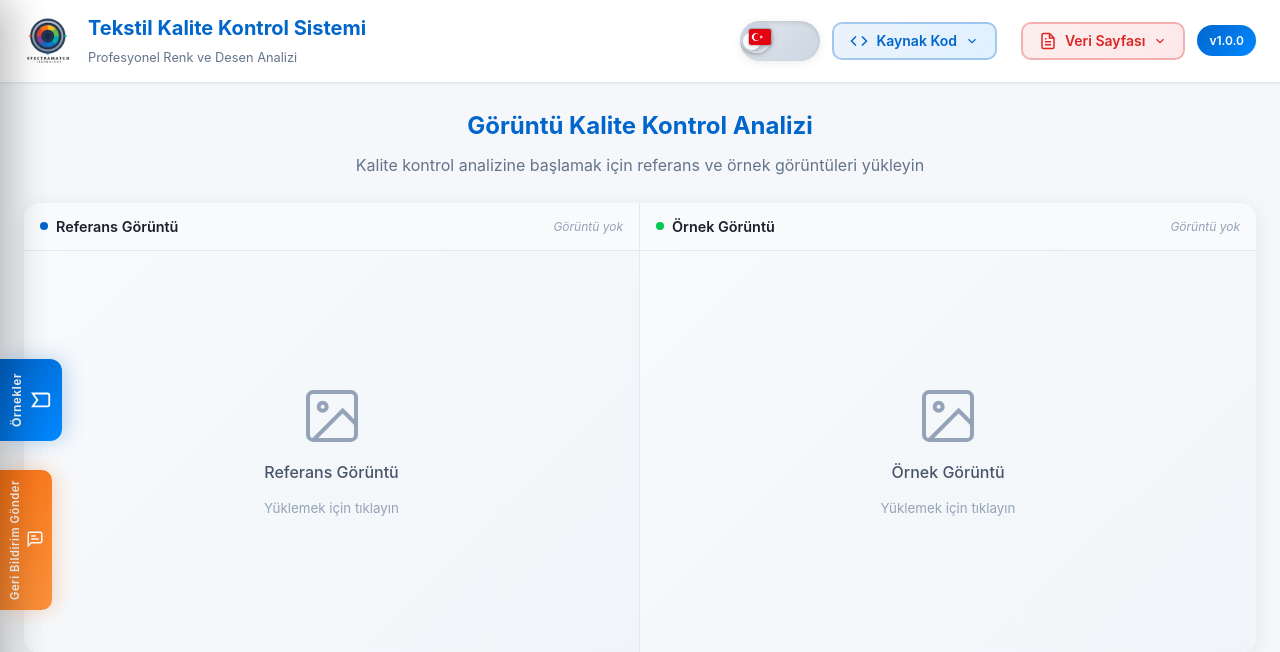
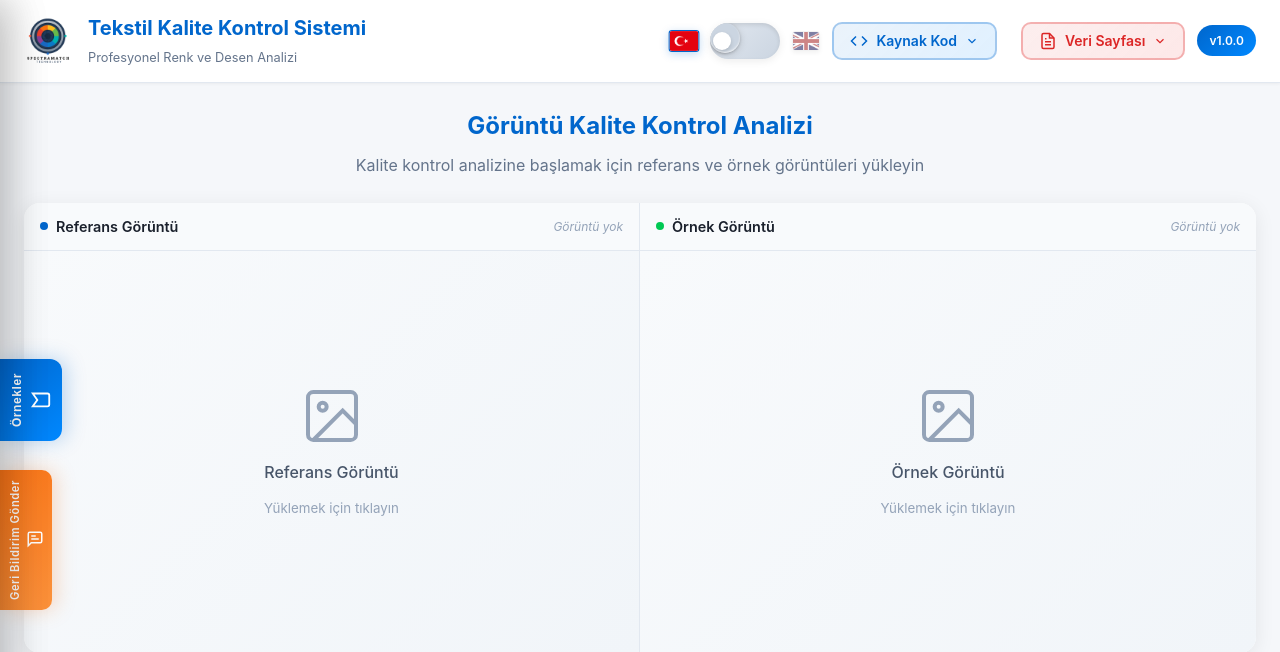
Before and after one commit to algamel98/SPECTRAMATCH, a Flask app: page / in a window 1280 px wide; the page is wider, and only the part inside the window is pictured. Shown: the top 652 px of that part. Run offline with Flask 3, Linux system fonts and the light colour scheme.

Commit message:
Redesign language toggle: flags positioned outside toggle button
- Moved Turkish and English flags to be positioned next to toggle button
- Flags are now always visible (Turkish left, English right)
- Active flag is highlighted and scaled, inactive flag is dimmed
- Improved visual feedback and user experience

```diff
--- a/static/css/main.css
+++ b/static/css/main.css
@@ -80,22 +80,74 @@ body {
     align-items: center;
 }
 
+.language-toggle-wrapper {
+    display: flex;
+    align-items: center;
+    gap: 12px;
+}
+
+.toggle-flag-side {
+    display: flex;
+    align-items: center;
+    justify-content: center;
+    width: 28px;
+    height: 20px;
+    transition: all 0.3s cubic-bezier(0.4, 0, 0.2, 1);
+    opacity: 0.5;
+    filter: grayscale(0.3);
+}
+
+.toggle-flag-side .flag-img {
+    width: 100%;
+    height: 100%;
+    object-fit: cover;
+    border-radius: 3px;
+    border: 1.5px solid rgba(0, 0, 0, 0.1);
+    box-shadow: 0 2px 4px rgba(0, 0, 0, 0.1);
+    transition: all 0.3s cubic-bezier(0.4, 0, 0.2, 1);
+}
+
+/* Active flag styling - Turkish selected */
+.language-toggle-wrapper.lang-tr-active .toggle-flag-tr {
+    opacity: 1;
+    filter: grayscale(0);
+    transform: scale(1.1);
+}
+
+.language-toggle-wrapper.lang-tr-active .toggle-flag-tr .flag-img {
+    border-color: #0066cc;
+    box-shadow: 0 2px 8px rgba(0, 102, 204, 0.25);
+}
+
+/* Active flag styling - English selected */
+.language-toggle-wrapper.lang-en-active .toggle-flag-en {
+    opacity: 1;
+    filter: grayscale(0);
+    transform: scale(1.1);
+}
+
+.language-toggle-wrapper.lang-en-active .toggle-flag-en .flag-img {
+    border-color: #0066cc;
+    box-shadow: 0 2px 8px rgba(0, 102, 204, 0.25);
+}
+
 .language-toggle-switch {
     position: relative;
-    width: 80px;
-    height: 40px;
+    width: 70px;
+    height: 36px;
     background: transparent;
     border: none;
     padding: 0;
     cursor: pointer;
     outline: none;
     -webkit-tap-highlight-color: transparent;
+    order: 2;
 }
 
 .language-toggle-switch:focus-visible {
     outline: 2px solid #0066cc;
     outline-offset: 2px;
-    border-radius: 24px;
+    border-radius: 20px;
 }
 
 .toggle-track {
@@ -103,7 +155,7 @@ body {
     width: 100%;
     height: 100%;
     background: linear-gradient(135deg, #e2e8f0 0%, #cbd5e1 100%);
-    border-radius: 24px;
+    border-radius: 20px;
     box-shadow:
         inset 0 2px 4px rgba(0, 0, 0, 0.1),
         0 2px 8px rgba(0, 0, 0, 0.08);
@@ -126,10 +178,10 @@ body {
 
 .toggle-slider {
     position: absolute;
-    top: 4px;
-    left: 4px;
-    width: 32px;
-    height: 32px;
+    top: 3px;
+    left: 3px;
+    width: 30px;
+    height: 30px;
     background: linear-gradient(135deg, #ffffff 0%, #f8fafc 100%);
     border-radius: 50%;
     box-shadow:
@@ -137,81 +189,45 @@ body {
         0 1px 3px rgba(0, 0, 0, 0.2),
         inset 0 -1px 2px rgba(255, 255, 255, 0.8);
     transition: transform 0.4s cubic-bezier(0.4, 0, 0.2, 1);
-    display: flex;
-    align-items: center;
-    justify-content: center;
     z-index: 2;
 }
 
 .language-toggle-switch.toggle-active .toggle-slider {
-    transform: translateX(40px);
+    transform: translateX(34px);
     box-shadow:
         0 3px 10px rgba(0, 102, 204, 0.25),
         0 1px 4px rgba(0, 102, 204, 0.2),
         inset 0 -1px 2px rgba(255, 255, 255, 0.9);
 }
 
-.toggle-flag {
-    position: absolute;
-    width: 24px;
-    height: 18px;
-    display: flex;
-    align-items: center;
-    justify-content: center;
-    opacity: 0;
-    transition: opacity 0.3s ease 0.1s;
-    pointer-events: none;
-}
-
+/* Flag positioning */
 .toggle-flag-tr {
-    left: 8px;
-    top: 50%;
-    transform: translateY(-50%);
+    order: 1;
 }
 
 .toggle-flag-en {
-    right: 8px;
-    top: 50%;
-    transform: translateY(-50%);
-}
-
-/* Show Turkish flag when toggle is on left (Turkish selected) */
-.language-toggle-switch:not(.toggle-active) .toggle-flag-tr {
+    order: 3;
+}
+
+/* Hover effect on flags */
+.toggle-flag-side:hover {
+    transform: scale(1.15);
+    opacity: 0.8;
+}
+
+.language-toggle-wrapper.lang-tr-active .toggle-flag-tr:hover,
+.language-toggle-wrapper.lang-en-active .toggle-flag-en:hover {
     opacity: 1;
-}
-
-/* Show English flag when toggle is on right (English selected) */
-.language-toggle-switch.toggle-active .toggle-flag-en {
-    opacity: 1;
-}
-
-.toggle-flag .flag-img {
-    width: 100%;
-    height: 100%;
-    object-fit: cover;
-    border-radius: 3px;
-    border: 1px solid rgba(0, 0, 0, 0.15);
-    box-shadow: 0 1px 3px rgba(0, 0, 0, 0.1);
-}
-
-/* Active state flag styling */
-.language-toggle-switch.toggle-active .toggle-flag-en .flag-img {
-    border-color: rgba(255, 255, 255, 0.3);
-    box-shadow: 0 1px 3px rgba(0, 0, 0, 0.15);
-}
-
-.language-toggle-switch:not(.toggle-active) .toggle-flag-tr .flag-img {
-    border-color: rgba(0, 0, 0, 0.2);
-    box-shadow: 0 1px 3px rgba(0, 0, 0, 0.12);
-}
-
-/* Hover effect */
+    filter: grayscale(0);
+}
+
+/* Hover effect on toggle */
 .language-toggle-switch:hover .toggle-slider {
     transform: scale(1.05);
 }
 
 .language-toggle-switch.toggle-active:hover .toggle-slider {
-    transform: translateX(40px) scale(1.05);
+    transform: translateX(34px) scale(1.05);
 }
 
 /* Active/pressed state */
@@ -220,7 +236,7 @@ body {
 }
 
 .language-toggle-switch.toggle-active:active .toggle-slider {
-    transform: translateX(40px) scale(0.95);
+    transform: translateX(34px) scale(0.95);
 }
 
 /* Google Colab Logo */
--- a/static/js/app.js
+++ b/static/js/app.js
@@ -95,10 +95,17 @@ function updateLanguageToggle() {
     var toggle = document.getElementById('btnLanguageSwitcher');
     if (!toggle) return;
 
+    var wrapper = toggle.closest('.language-toggle-wrapper');
+    if (!wrapper) return;
+
     var currentLang = I18n.getLanguage();
     // Turkish = left position (false), English = right position (true)
     toggle.setAttribute('aria-checked', currentLang === 'en' ? 'true' : 'false');
     toggle.classList.toggle('toggle-active', currentLang === 'en');
+
+    // Update wrapper class for flag styling
+    wrapper.classList.toggle('lang-en-active', currentLang === 'en');
+    wrapper.classList.toggle('lang-tr-active', currentLang === 'tr');
 
     // Update title
     toggle.setAttribute('aria-label', currentLang === 'en' ? 'Türkçe\'ye Geç' : 'Switch to English');
--- a/templates/index.html
+++ b/templates/index.html
@@ -164,18 +164,19 @@
         <div class="header-right">
             <!-- Language Toggle Switch -->
             <div class="language-toggle-container" id="languageToggleContainer">
-                <button class="language-toggle-switch" id="btnLanguageSwitcher" type="button" role="switch" aria-label="Switch Language">
-                    <div class="toggle-track">
-                        <div class="toggle-slider">
-                            <div class="toggle-flag toggle-flag-tr">
-                                <img src="/static/images/tr.png" alt="Turkish Flag" class="flag-img">
-                            </div>
-                            <div class="toggle-flag toggle-flag-en">
-                                <img src="/static/images/uk.png" alt="English Flag" class="flag-img">
-                            </div>
-                        </div>
-                    </div>
-                </button>
+                <div class="language-toggle-wrapper">
+                    <div class="toggle-flag-side toggle-flag-tr">
+                        <img src="/static/images/tr.png" alt="Turkish Flag" class="flag-img">
+                    </div>
+                    <button class="language-toggle-switch" id="btnLanguageSwitcher" type="button" role="switch" aria-label="Switch Language">
+                        <div class="toggle-track">
+                            <div class="toggle-slider"></div>
+                        </div>
+                    </button>
+                    <div class="toggle-flag-side toggle-flag-en">
+                        <img src="/static/images/uk.png" alt="English Flag" class="flag-img">
+                    </div>
+                </div>
             </div>
 
             <!-- Source Code Download Button -->
```
